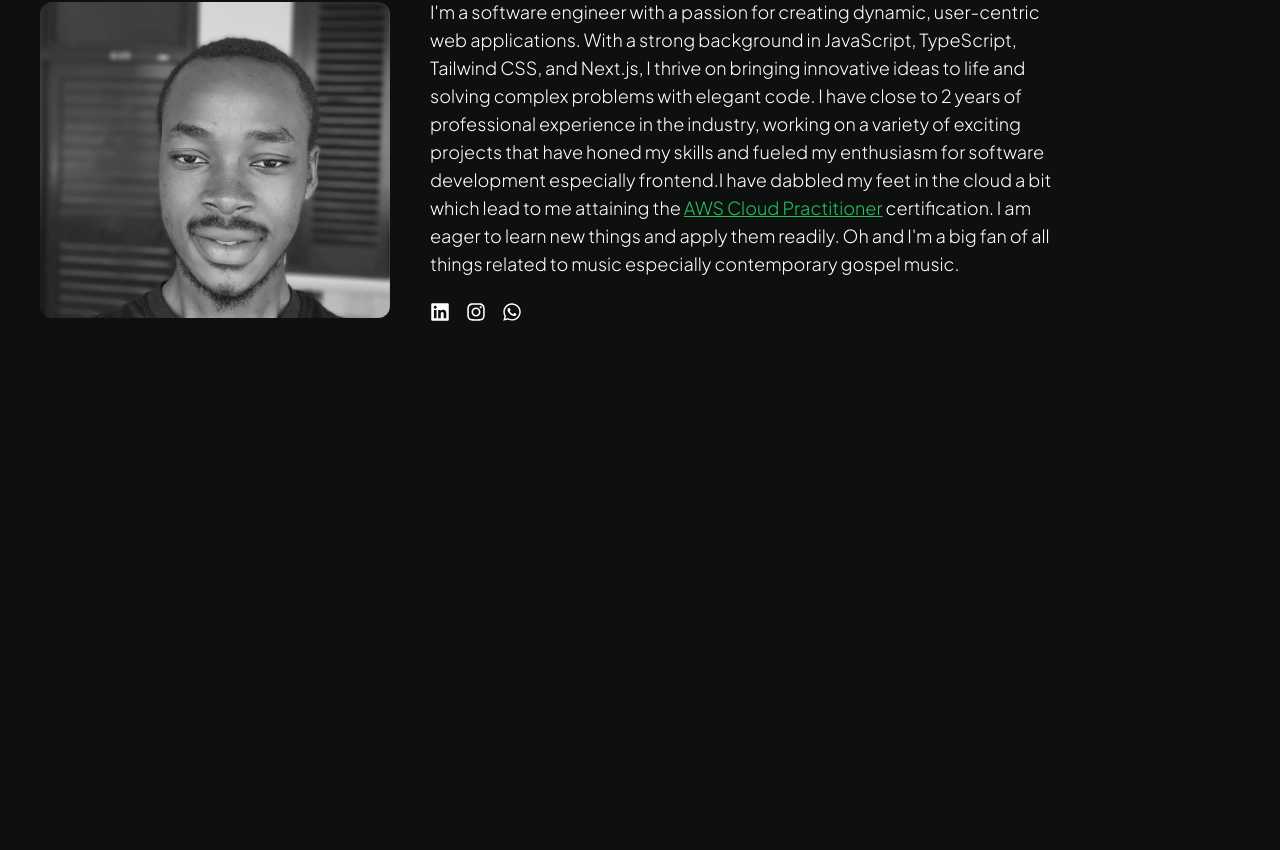
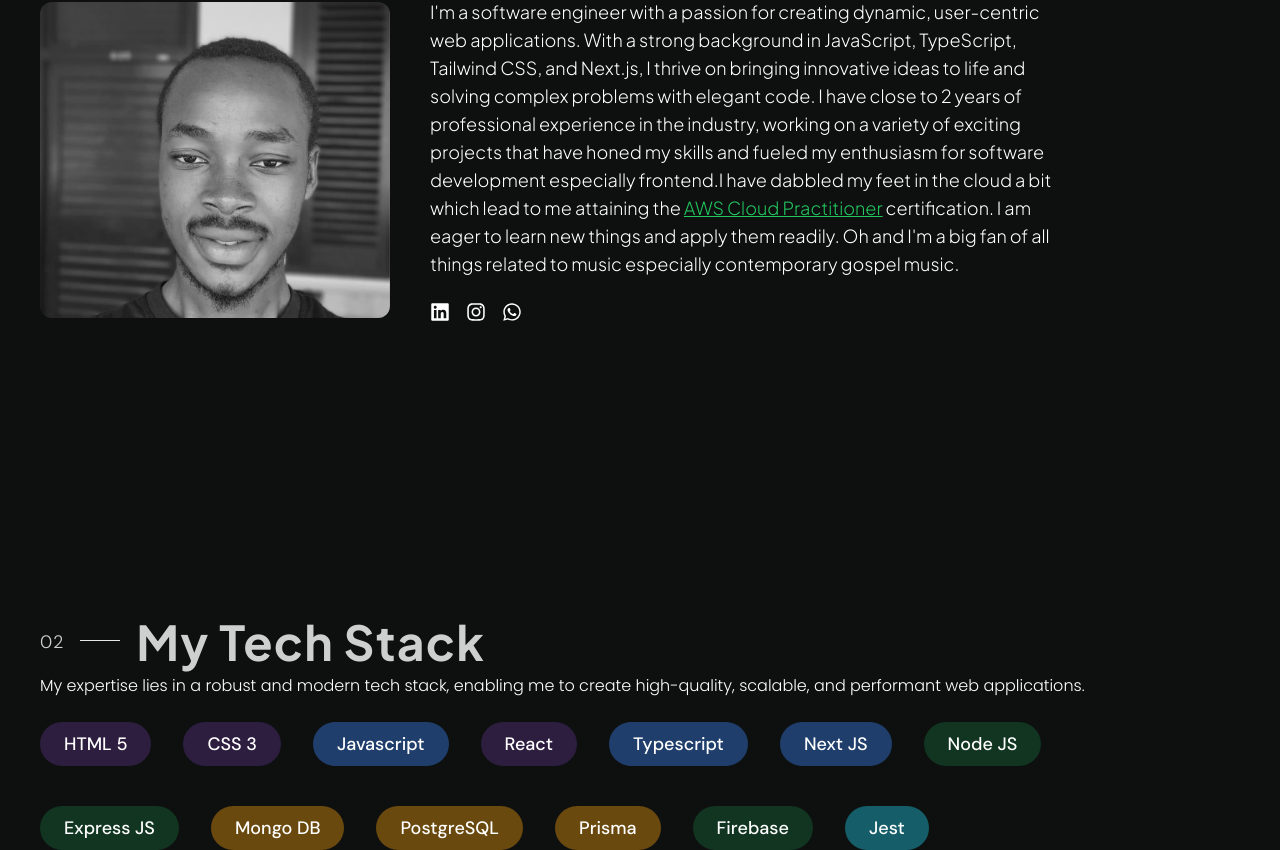
Before and after one commit to Selasie5/Portfolio-website, a Next.js app: page / in a window 1280 px wide. Shown: the part 1126-1976 px from the top of the page. Before the commit the page ends 1488 px from the top, so only its background shows below. Built offline with nearby package versions, Linux system fonts and the light colour scheme.

Commit message:
Complete tech stack section

```diff
--- /dev/null
+++ b/src/app/TechStackCard.tsx
@@ -0,0 +1,19 @@
+import React from 'react'
+import { IconBaseProps } from 'react-icons'
+
+interface TechStackProps {
+    language: string,
+    icon: React.ComponentType<IconBaseProps>,
+    domain: string
+  }
+
+const TechStackCard:React.FC<TechStackProps> = ({language, icon:Icon, domain}) => {
+  return (
+    <div className={`flex items-center justify-center gap-x-2 px-6 py-2 text-white text-lg font-medium rounded-full group hover:text-white border-white ${domain === "frontend" ? "bg-purple-500/20 hover:bg-purple-500": domain === "backend"? "bg-green-500/20": domain === "database" ?"bg-amber-500/40 hover:bg-amber-500": domain === "testing"? "bg-cyan-400/40 hover:bg-cyan-500":"bg-blue-500/40 hover:bg-blue-500"} hover:cursor-pointer`}>
+        <Icon size= {20} className="hidden group-hover:block transition"/>
+        <span className='font-Sans'>{language}</span>
+    </div>
+  )
+}
+
+export default TechStackCard
--- a/src/app/page.tsx
+++ b/src/app/page.tsx
@@ -5,6 +5,22 @@ import Image from "next/image";
 import { FaGithub,FaLinkedin,FaFilePdf, FaInstagram,FaWhatsapp } from "react-icons/fa6";
 import { motion, useInView } from "framer-motion";
 import { useRef } from "react";
+import TechStackCard from "./TechStackCard";
+import { FaHtml5, FaCss3Alt, FaJsSquare, FaReact } from 'react-icons/fa';
+import {
+  SiTypescript ,
+   SiNextdotjs,
+   SiNodedotjs,
+   SiExpress,
+   SiMongodb,
+   SiPostgresql,
+   SiPrisma,
+   SiFirebase,
+   SiJest
+  } from "react-icons/si";
+
+
+
 
 export default function Home() {
   const [statusMessage, setStatusMessage] = useState("");
@@ -24,7 +40,7 @@ export default function Home() {
       } else if (hours >= 6 && hours < 14) {
         return "I am getting some code written 💻";
       } else if (hours >= 14 && hours < 17) {
-        return "I am in meetings or learning more about software engineering 📚";
+        return "I am  learning more about software engineering 📚";
       } else if ((hours >= 17 && hours < 19) && (day !== 3 && day !== 5)) {
         return "Wrapping up some feature build or spending time with family and friends 🏡";
       } else if ((hours >= 17 && hours < 19) && (day === 3)) {
@@ -42,6 +58,7 @@ export default function Home() {
 
     setStatusMessage(getCurrentStatusMessage());
   }, []);
+
 
   return (
     <section className="space-y-64  scroll-snap-y-mandatory scroll-snap-start">
@@ -120,6 +137,9 @@ export default function Home() {
     {/* About Me Details Section */}
     <motion.section
     ref={sectionRef}
+    initial={{ y: -20, opacity: 0 }}
+    animate={{ y: isInView ? 0 : -20, opacity: isInView ? 1 : 0 }}
+    transition={{ duration: 0.5, delay: 0.4 }}
     className="flex flex-col justify-center items-start group snap-start"
     >
       <motion.div className="flex flex-row justify-center items-center gap-x-4">
@@ -151,6 +171,32 @@ export default function Home() {
           </motion.div>
         </motion.div>
       </motion.section>
+
+      <motion.section>
+      <motion.div className="flex flex-col justify-center items-start gap-x-4">
+        <motion.div className="flex flex-row justify-start items-center gap-x-4">
+        <span className="text-lg font-Sans font-light tracking-wider text-white/80">02</span>
+        <hr className="h-1 w-10 outline-none "></hr>
+        <h3 className=" text-4xl md:text-5xl font-bold text-white/80 font-Plus tracking-wide">My Tech Stack</h3>
+        </motion.div>
+        <p className="text-white font-light text-md py-2 font-Poppins">My expertise lies in a robust and modern tech stack, enabling me to create high-quality, scalable, and performant web applications.</p>
+    <motion.div className="flex flex-wrap md:w-[85%] items-start justify-start gap-y-7 md:gap-y-10  gap-x-2 md:gap-x-8 mt-4">
+      <TechStackCard icon={FaHtml5} language="HTML 5" domain="frontend"/>
+      <TechStackCard icon={FaCss3Alt} language="CSS 3" domain="frontend"/>
+      <TechStackCard icon={FaJsSquare} language="Javascript" domain=""/>
+      <TechStackCard icon={FaReact} language="React" domain="frontend"/>
+      <TechStackCard icon={SiTypescript} language="Typescript" domain=""/>
+      <TechStackCard icon={ SiNextdotjs} language="Next JS" domain=""/>
+      <TechStackCard icon={ SiNodedotjs } language="Node JS" domain="backend"/>
+      <TechStackCard icon={SiExpress} language="Express JS" domain="backend"/>
+      <TechStackCard icon={ SiMongodb } language="Mongo DB" domain="database"/>
+      <TechStackCard icon={  SiPostgresql  } language="PostgreSQL" domain="database"/>
+      <TechStackCard icon={ SiPrisma  } language="Prisma" domain="database"/>
+      <TechStackCard icon={ SiFirebase } language="Firebase" domain="backend"/>
+      <TechStackCard icon={  SiJest } language="Jest" domain="testing"/>
+    </motion.div>
+        </motion.div>
+      </motion.section>
     </section>
   );
 }
```
